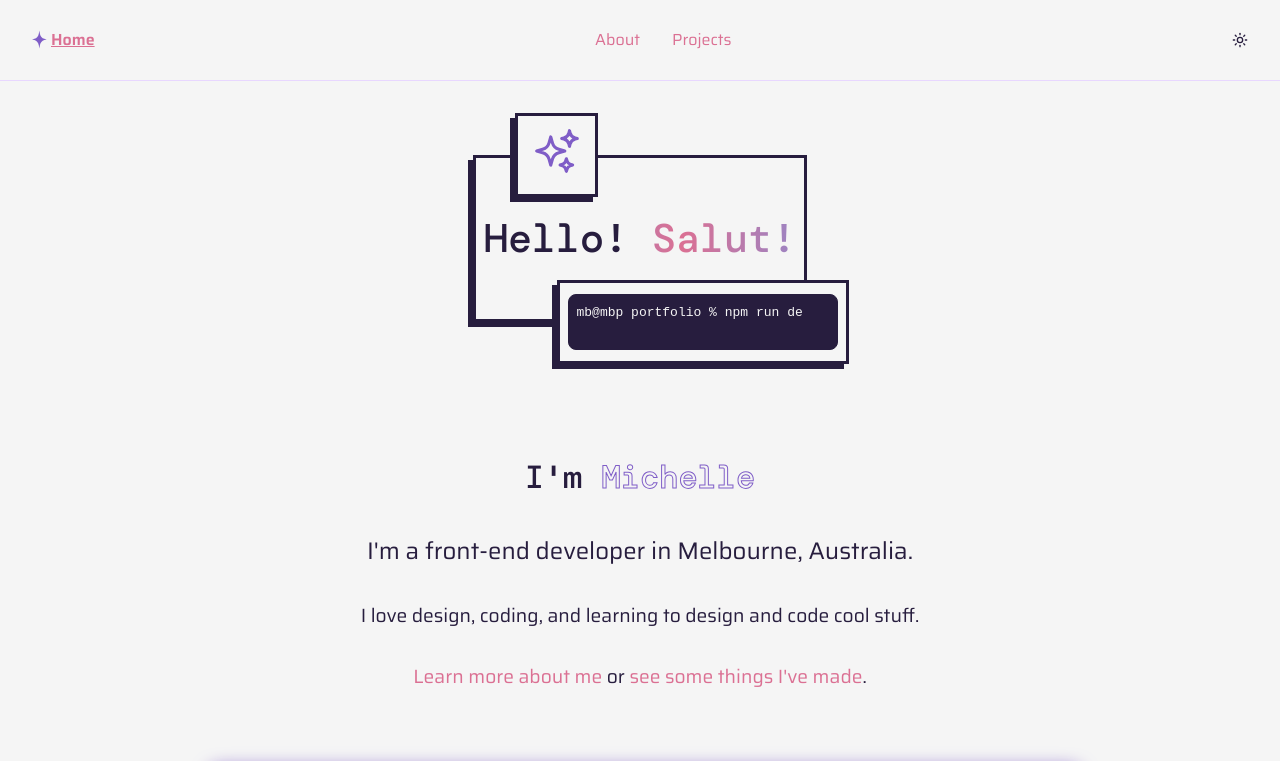
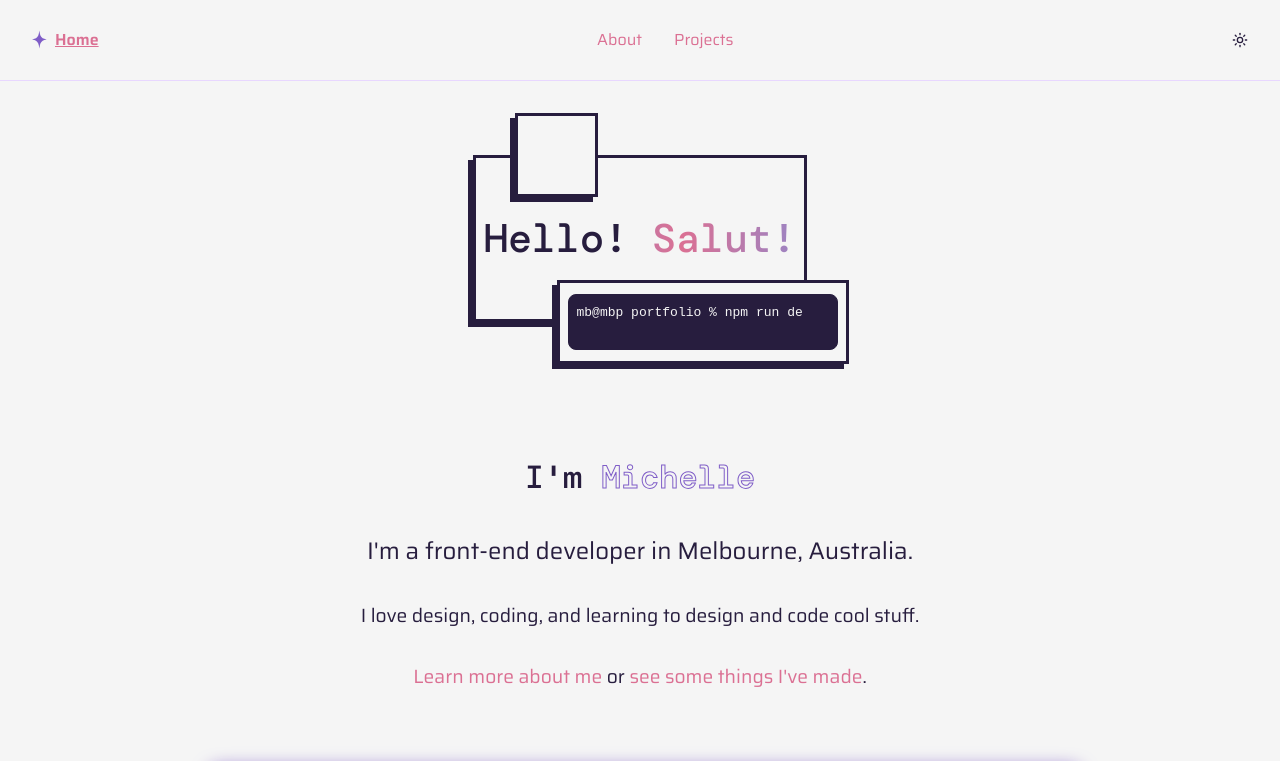
Before and after one commit to mchlol/portfolio-23, a React (Vite) app: page / in a window 1280 px wide. Shown: the top 761 px of the page. Built offline with nearby package versions, Linux system fonts and the light colour scheme.

Commit message:
set svg font size for icon

```diff
--- a/src/App.css
+++ b/src/App.css
@@ -137,7 +137,7 @@ nav {
   display: flex;
   justify-content: center;
   align-items: center;
-  gap: 0.25rem;
+  gap: 0.5rem;
 }
 
 .logo-svg-container svg {
@@ -361,8 +361,8 @@ footer ul {
   gap: 0.25rem;
 }
 
-.sparks {
-  width: 50px;
+.svg-container {
+  font-size: 4rem;
 }
 
 button {
```
